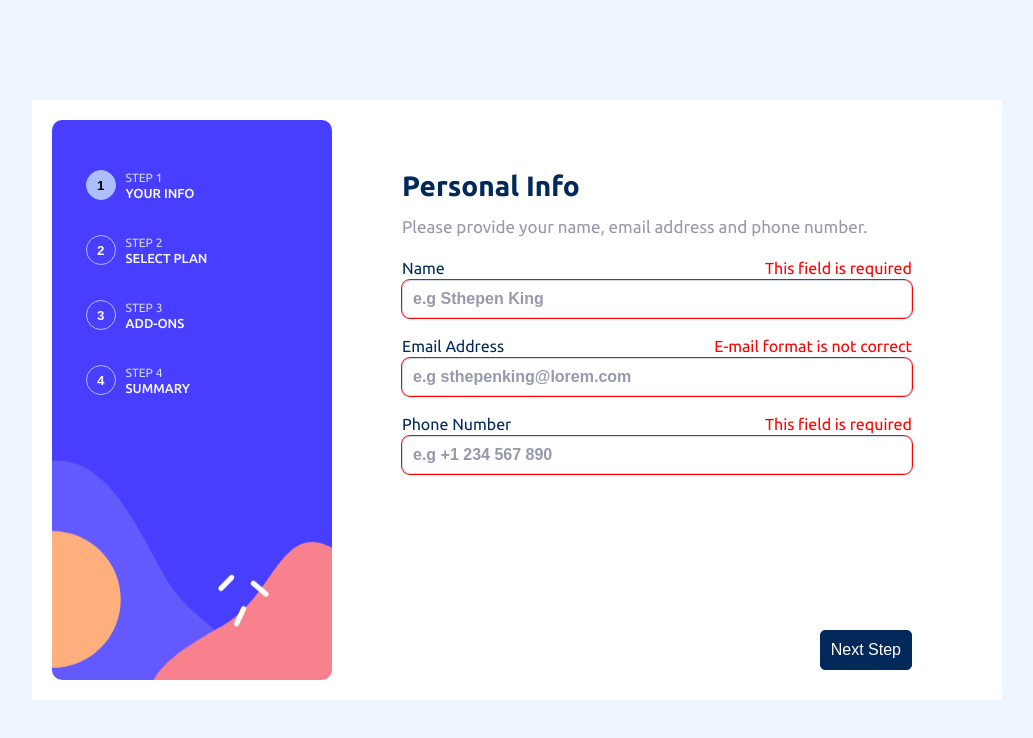
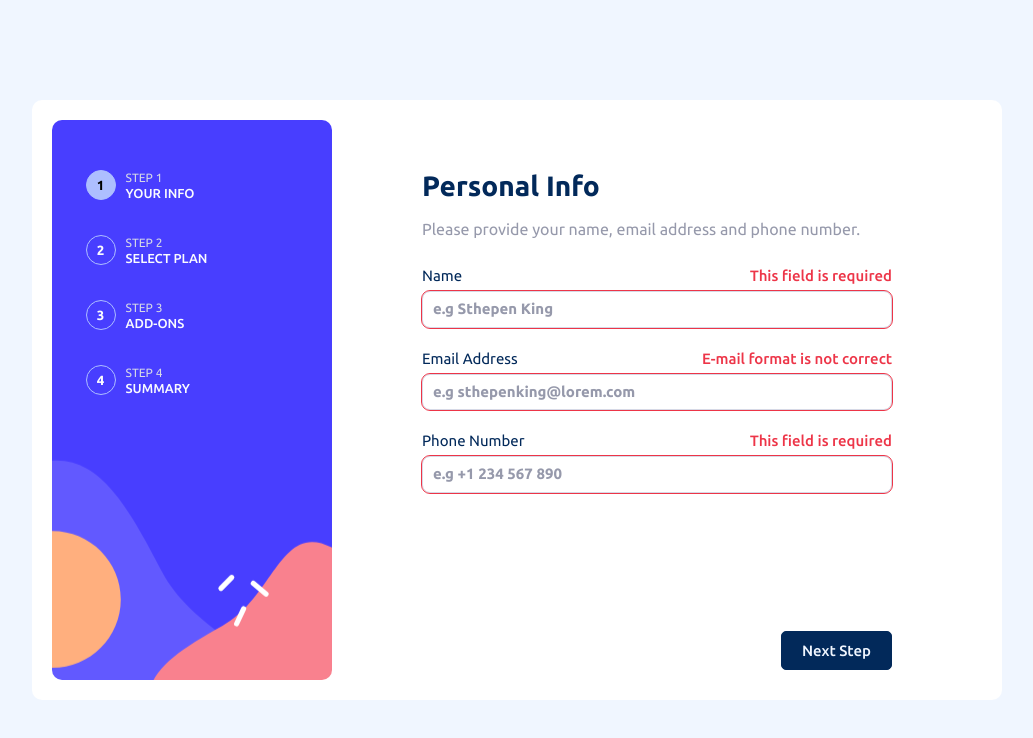
Before and after one commit to 5pamm3r/multi-step-form, a React (Vite) app: page / in a window 1280 px wide. Both pictures are taken after a click on the button "Next Step". Shown: the top 738 px of the page, without its empty margins (123-1156 px from the left). Built offline with nearby package versions, Linux system fonts and the light colour scheme.

Commit message:
Fix styles

```diff
--- a/src/styles/base/_base.scss
+++ b/src/styles/base/_base.scss
@@ -4,6 +4,7 @@
   margin: 0;
   padding: 0;
   box-sizing: border-box;
+  font-family: Ubuntu, sans-serif;
 }
 :root {
   --Marine-blue: hsl(213, 96%, 18%);
@@ -19,8 +20,8 @@
   --font-size: 16px;
 
   --fs-title: 2.8rem;
-  --fs-subtitle: 1.7rem;
-  --fs-text: 1.6rem;
+  --fs-subtitle: 1.6rem;
+  --fs-text: 1.5rem;
 
   --mq-desktop: 600px;
 }
--- a/src/styles/components/_addOns.scss
+++ b/src/styles/components/_addOns.scss
@@ -11,17 +11,24 @@
       flex-direction: row;
       width: auto;
       align-items: center;
+      .img__container {
+        background-color: var(--White);
+        border: 1px solid var(--Light-gray);
+        width: 20px;
+        height: 20px;
+        border-radius: 4px;
+        display: flex;
+        justify-content: center;
+        align-items: center;
+      }
       &.active {
         outline: 1px solid var(--Purplish-blue);
         background-color: var(--Alabaster);
-      }
-      .img__container {
-        background-color: var(--Purplish-blue);
-        width: 20px;
-        height: 20px;
-        border-radius: 4px;
-        img {
-          width: 50%;
+        .img__container {
+          background-color: var(--Purplish-blue);
+          img {
+            padding: 4px;
+          }
         }
       }
       .text3__container {
--- a/src/styles/components/_error.scss
+++ b/src/styles/components/_error.scss
@@ -1,5 +1,6 @@
 .errorMessage {
-  color: red;
+  color: var(--Strawberry-red);
   position: absolute;
+  font-weight: 500;
   right: 0;
 }
--- a/src/styles/components/_finishing.scss
+++ b/src/styles/components/_finishing.scss
@@ -62,7 +62,7 @@
     }
     .total-price {
       color: var(--Purplish-blue);
-      font-weight: 500;
+      font-weight: bold;
     }
   }
 }
--- a/src/styles/components/_personalInfo.scss
+++ b/src/styles/components/_personalInfo.scss
@@ -11,7 +11,8 @@
       display: block;
       margin-bottom: 16px;
       font-size: var(--fs-text);
-      line-height: 1.5;
+      line-height: 2;
+      color: var(--Marine-blue);
       position: relative;
     }
     input {
@@ -19,15 +20,17 @@
       line-height: 1.5;
       width: 100%;
       padding: 6px 10px;
-      color: var(--Cool-gray);
+      color: var(--Marine-blue);
       font-size: var(--fs-text);
       border: 1px solid var(--Light-gray);
+      border-radius: 5px;
+      font-weight: bold;
       &::placeholder {
         font-weight: 600;
         color: var(--Cool-gray);
       }
       &.error {
-        outline: 1px solid red;
+        outline: 1px solid var(--Strawberry-red);
       }
       &:hover,
       &:focus {
@@ -40,10 +43,6 @@
 @include mq(600px) {
   .form {
     .inputs__container {
-      label {
-        font-size: 1.6rem;
-        color: var(--Marine-blue);
-      }
       input {
         font-size: var(--fs-text);
         border-radius: 8px;
--- a/src/styles/components/_plans.scss
+++ b/src/styles/components/_plans.scss
@@ -77,6 +77,7 @@
     }
     .selectedPlans__container {
       height: 50px;
+      margin: 30px auto 0;
     }
   }
 }
--- a/src/styles/layout/_app.scss
+++ b/src/styles/layout/_app.scss
@@ -7,8 +7,9 @@
     background-color: var(--White);
     padding: 20px;
     height: 600px;
+    border-radius: 10px;
     .formDesk__container {
-      padding: 50px 70px 10px;
+      padding: 50px 90px 10px;
       width: 650px;
       display: flex;
       flex-direction: column;
--- a/src/styles/layout/_header.scss
+++ b/src/styles/layout/_header.scss
@@ -11,17 +11,22 @@
     justify-content: center;
     padding-top: 50px;
     button {
+      display: flex;
+      justify-content: center;
+      align-items: center;
       width: 30px;
       height: 30px;
       background-color: transparent;
       border-radius: 100%;
       border: 1px solid var(--Pastel-blue);
-      font-weight: bold;
       color: var(--Alabaster);
       cursor: pointer;
       &.paint {
         background-color: var(--Pastel-blue);
         color: black;
+      }
+      span {
+        font-weight: bold;
       }
     }
   }
--- a/src/styles/layout/_navButtons.scss
+++ b/src/styles/layout/_navButtons.scss
@@ -14,22 +14,30 @@
     background-color: transparent;
     border: none;
     color: var(--Cool-gray);
+    font-weight: bold;
     &.hidden {
       opacity: 0;
       pointer-events: none;
+    }
+    &:hover {
+      color: var(--Marine-blue);
     }
   }
   .nextBtn {
     font-size: var(--fs-text);
     background-color: var(--Marine-blue);
-    padding: 10px 10px;
+    padding: 10px 20px;
     font-weight: 500;
     border-radius: 5px;
-    color: var(--White);
+    color: var(--Magnolia);
     border: 1px solid var(--Marine-blue);
     &.hidden {
       opacity: 0;
       pointer-events: none;
+    }
+    &.confirm {
+      background-color: var(--Purplish-blue);
+      border: 1px solid var(--Purplish-blue);
     }
   }
   &.hidden {
--- a/src/styles/utils/_mixins.scss
+++ b/src/styles/utils/_mixins.scss
@@ -23,6 +23,7 @@
     font-size: var(--fs-subtitle);
     font-weight: 400;
     margin-bottom: 20px;
+    line-height: 1.5;
   }
 }
 
```
